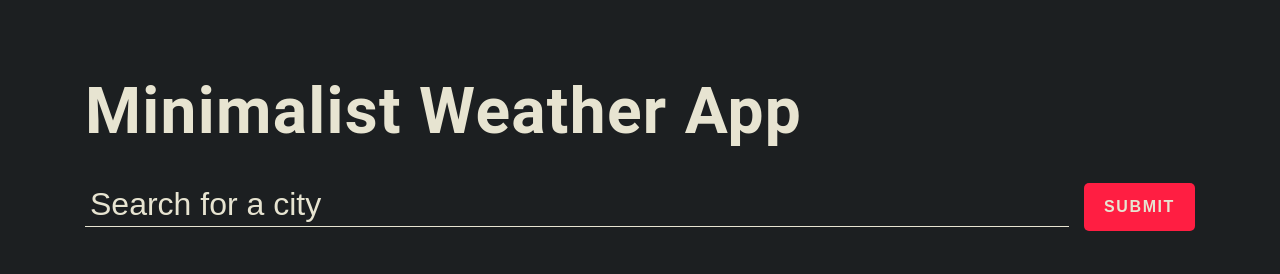
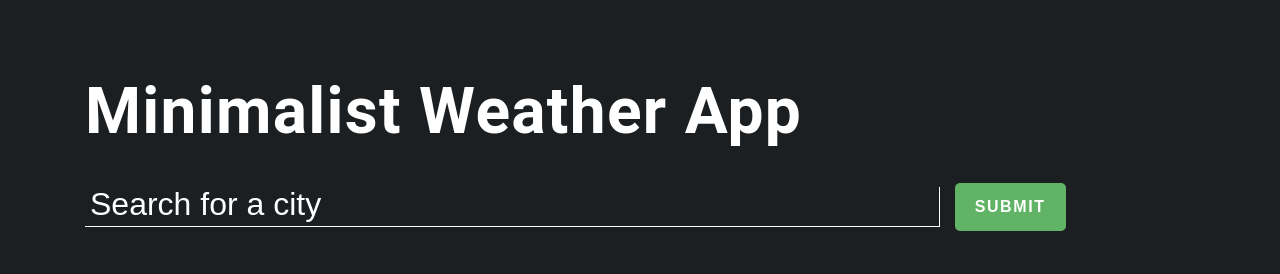
Before and after one commit to muh-nasiruit/WeatherAppAsg, a plain HTML site: page WeatherApp/index.html in a window 1280 px wide. Drawn offline with nearby package versions, Linux system fonts and the light colour scheme; no server answers.

Commit message:
Update app.css

```diff
--- a/WeatherApp/app.css
+++ b/WeatherApp/app.css
@@ -2,11 +2,11 @@
 –––––––––––––––––––––––––––––––––––––––––––––––––– */
 :root {
     --bg_main: #1c1f21;
-    --text_light: #E7E4D1;
+    --text_light: #ffffff;
     --text_med: #53627c;
     --text_dark: #1e2432;
-    --red: #ff1e42;
-    --darkred: #c3112d;
+    --red: #61b365;
+    --darkred: #28962e;
     --orange: #ff8c00;
   }
 
@@ -87,7 +87,8 @@
     height: 40px;
     padding: 5px 5px 10px;
     border-bottom: 1px solid;
-    width: 100%;
+    border-right: 1px solid;
+    width: 77%;
   }
 
   .top-banner form input::placeholder {
@@ -136,6 +137,8 @@
     border-radius: 20px;
     background: var(--text_light);
     color: var(--text_med);
+    width: 288px;
+    height: 356px;
   }
 
   .ajax-section .city::after {
```
